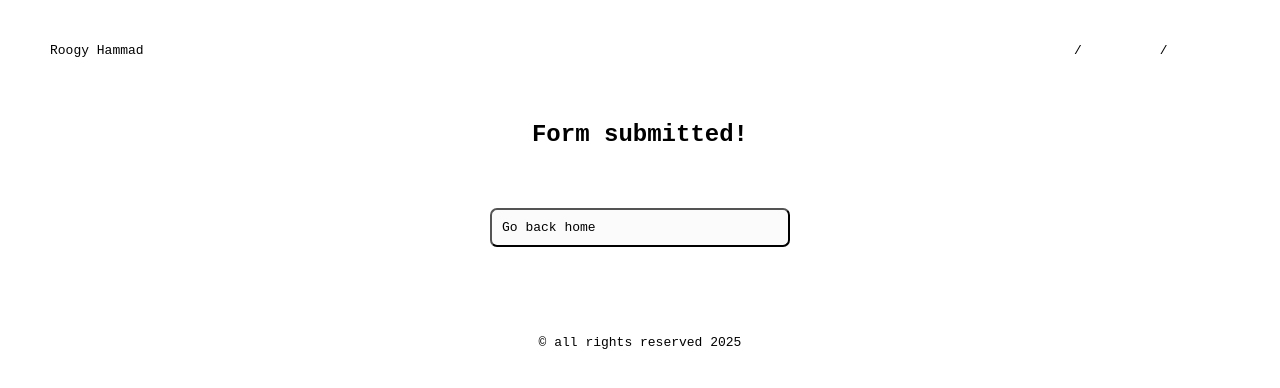
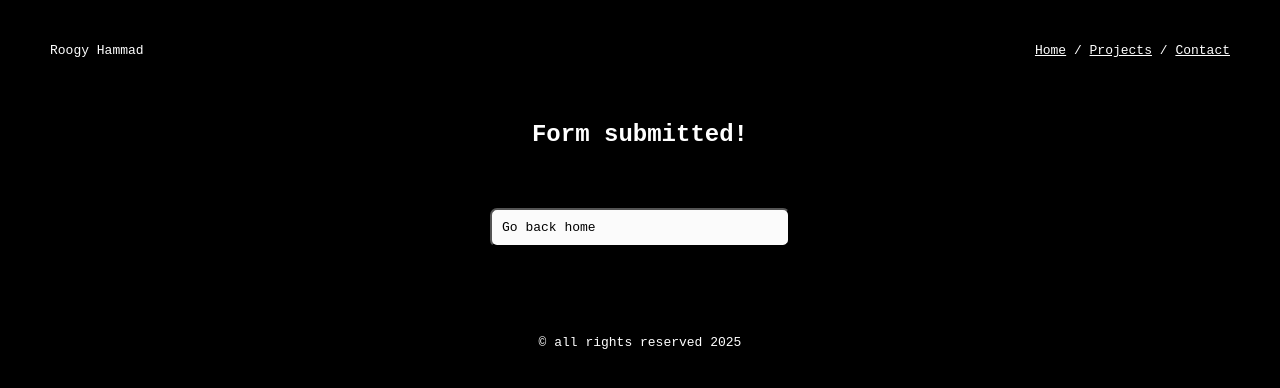
Before and after one commit to chaotiqueroog/RoadMapPersonalPortfolio, a plain HTML site: page submit.html in a window 1280 px wide. Drawn offline with Linux system fonts and the dark colour scheme.

Commit message:
Update submission-style.css

```diff
--- a/submission-style.css
+++ b/submission-style.css
@@ -3,6 +3,8 @@ body {
     font-family: 'Courier New', Courier, monospace;
     display: flex;
     flex-direction: column;
+    background-color: white;
+    color: black;
 }
 footer {
     text-align: center;
@@ -49,6 +51,8 @@ a:hover {
         font-family: 'Courier New', Courier, monospace;
         display: flex;
         flex-direction: column;
+        background-color: black;
+        color: white;
     }
     footer {
         text-align: center;
```
